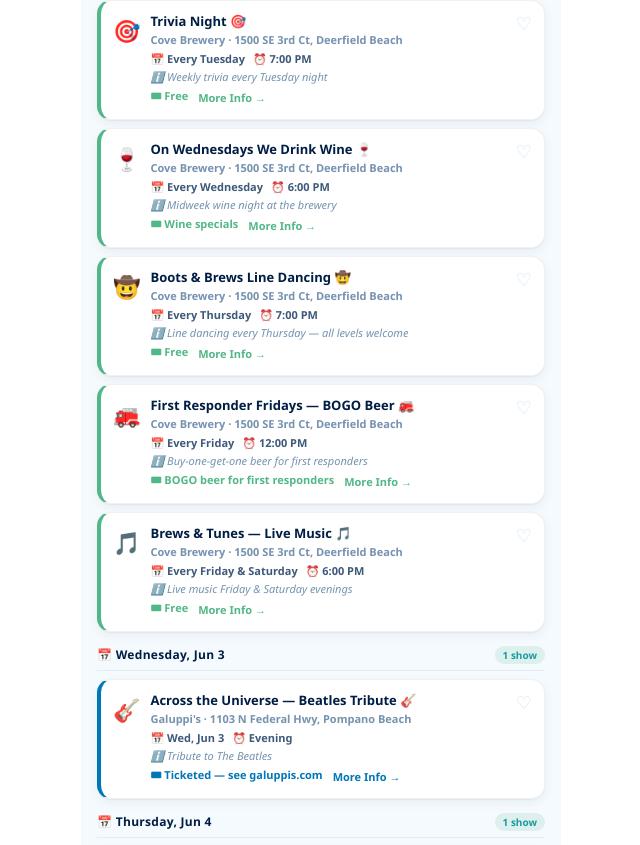
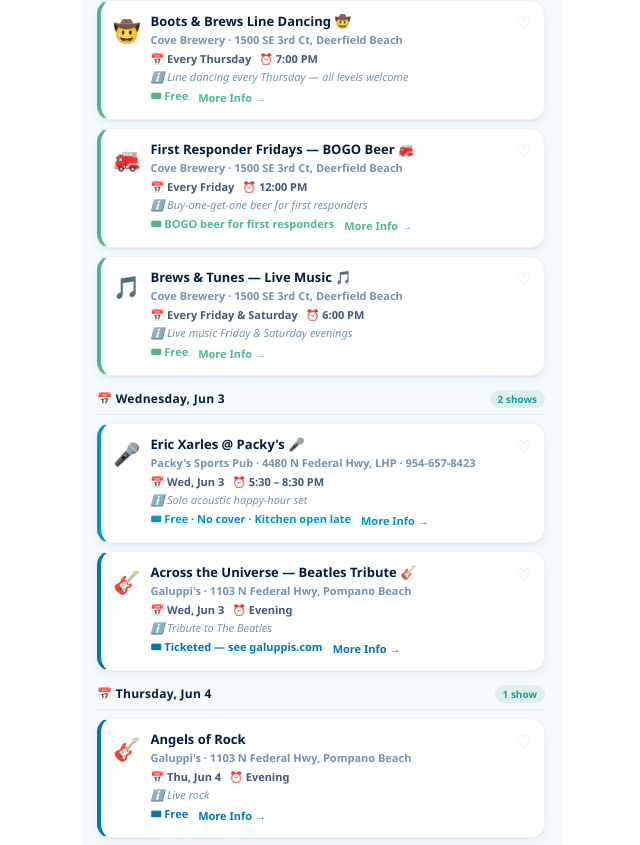
Before and after one commit to rebeccalword-lhp/lhpsocial, a React (Vite) app: page / in a window 1280 px wide. Shown: the part 1783-2628 px from the top of the page, without its empty margins (319-959 px from the left). Built offline with nearby package versions, Linux system fonts and the light colour scheme.

Commit message:
Update lhp-app.jsx

```diff
--- a/src/lhp-app.jsx
+++ b/src/lhp-app.jsx
@@ -112,8 +112,19 @@
 ];
 
 const featuredEvents = [
-  { id: "pk_wknd", venue: "packys", title: "Live Bands @ Packy's", org: "Packy's Sports Pub · 4480 N Federal Hwy, LHP · 954-657-8423", date: "Every Friday & Saturday", time: "8:00 PM – 12:00 AM", price: "Free · No cover · Kitchen open late", emoji: "🎸", note: "Live band every Fri & Sat night — see Packy's for who's playing.", link: "https://www.packyslhp.com/live-music/", color: "#0077B6", category: ["nightlife"] },
-  { id: "pk_wed", venue: "packys", title: "Acoustic Wednesdays @ Packy's", org: "Packy's Sports Pub · 4480 N Federal Hwy, LHP", date: "Every Wednesday", time: "5:30 – 8:30 PM", price: "Free · Kitchen open late", emoji: "🎤", note: "Solo acoustic happy-hour set — see Packy's for the performer.", link: "https://www.packyslhp.com/live-music/", color: "#0096C7", category: ["nightlife"] },
+  // PACKY'S — JUNE 2026 (Wed solos 5:30–8:30 PM · Fri/Sat bands 8 PM–12 AM)
+  { id: "pkj1", venue: "packys", title: "Eric Xarles @ Packy's 🎤", org: "Packy's Sports Pub · 4480 N Federal Hwy, LHP · 954-657-8423", date: "Wed, Jun 3", time: "5:30 – 8:30 PM", price: "Free · No cover · Kitchen open late", emoji: "🎤", note: "Solo acoustic happy-hour set", link: "https://www.packyslhp.com/live-music/", color: "#0096C7", category: ["nightlife"], endDate: "2026-06-03" },
+  { id: "pkj2", venue: "packys", title: "UnRavel @ Packy's 🎸", org: "Packy's Sports Pub · 4480 N Federal Hwy, LHP · 954-657-8423", date: "Fri, Jun 5", time: "8:00 PM – 12:00 AM", price: "Free · No cover · Kitchen open late", emoji: "🎸", note: "Live band", link: "https://www.packyslhp.com/live-music/", color: "#0077B6", category: ["nightlife"], endDate: "2026-06-05" },
+  { id: "pkj3", venue: "packys", title: "The Crush @ Packy's 🎸", org: "Packy's Sports Pub · 4480 N Federal Hwy, LHP · 954-657-8423", date: "Sat, Jun 6", time: "8:00 PM – 12:00 AM", price: "Free · No cover · Kitchen open late", emoji: "🎸", note: "Live band", link: "https://www.packyslhp.com/live-music/", color: "#0077B6", category: ["nightlife"], endDate: "2026-06-06" },
+  { id: "pkj4", venue: "packys", title: "Daniel Ericks @ Packy's 🎤", org: "Packy's Sports Pub · 4480 N Federal Hwy, LHP · 954-657-8423", date: "Wed, Jun 10", time: "5:30 – 8:30 PM", price: "Free · No cover · Kitchen open late", emoji: "🎤", note: "Solo acoustic happy-hour set", link: "https://www.packyslhp.com/live-music/", color: "#0096C7", category: ["nightlife"], endDate: "2026-06-10" },
+  { id: "pkj5", venue: "packys", title: "Friday at Five @ Packy's 🎸", org: "Packy's Sports Pub · 4480 N Federal Hwy, LHP · 954-657-8423", date: "Fri, Jun 12", time: "8:00 PM – 12:00 AM", price: "Free · No cover · Kitchen open late", emoji: "🎸", note: "Live band", link: "https://www.packyslhp.com/live-music/", color: "#0077B6", category: ["nightlife"], endDate: "2026-06-12" },
+  { id: "pkj6", venue: "packys", title: "Alive Beat @ Packy's 🎸", org: "Packy's Sports Pub · 4480 N Federal Hwy, LHP · 954-657-8423", date: "Sat, Jun 13", time: "8:00 PM – 12:00 AM", price: "Free · No cover · Kitchen open late", emoji: "🎸", note: "Live band", link: "https://www.packyslhp.com/live-music/", color: "#0077B6", category: ["nightlife"], endDate: "2026-06-13" },
+  { id: "pkj7", venue: "packys", title: "Daniel Camuto @ Packy's 🎤", org: "Packy's Sports Pub · 4480 N Federal Hwy, LHP · 954-657-8423", date: "Wed, Jun 17", time: "5:30 – 8:30 PM", price: "Free · No cover · Kitchen open late", emoji: "🎤", note: "Solo acoustic happy-hour set", link: "https://www.packyslhp.com/live-music/", color: "#0096C7", category: ["nightlife"], endDate: "2026-06-17" },
+  { id: "pkj8", venue: "packys", title: "Aces and Kings @ Packy's 🎸", org: "Packy's Sports Pub · 4480 N Federal Hwy, LHP · 954-657-8423", date: "Fri, Jun 19", time: "8:00 PM – 12:00 AM", price: "Free · No cover · Kitchen open late", emoji: "🎸", note: "Live band", link: "https://www.packyslhp.com/live-music/", color: "#0077B6", category: ["nightlife"], endDate: "2026-06-19" },
+  { id: "pkj9", venue: "packys", title: "Rough Shot @ Packy's 🎸", org: "Packy's Sports Pub · 4480 N Federal Hwy, LHP · 954-657-8423", date: "Sat, Jun 20", time: "8:00 PM – 12:00 AM", price: "Free · No cover · Kitchen open late", emoji: "🎸", note: "Live band", link: "https://www.packyslhp.com/live-music/", color: "#0077B6", category: ["nightlife"], endDate: "2026-06-20" },
+  { id: "pkj10", venue: "packys", title: "Victor Simar @ Packy's 🎤", org: "Packy's Sports Pub · 4480 N Federal Hwy, LHP · 954-657-8423", date: "Wed, Jun 24", time: "5:30 – 8:30 PM", price: "Free · No cover · Kitchen open late", emoji: "🎤", note: "Solo acoustic happy-hour set", link: "https://www.packyslhp.com/live-music/", color: "#0096C7", category: ["nightlife"], endDate: "2026-06-24" },
+  { id: "pkj11", venue: "packys", title: "The Smokin' Aces @ Packy's 🎸", org: "Packy's Sports Pub · 4480 N Federal Hwy, LHP · 954-657-8423", date: "Fri, Jun 26", time: "8:00 PM – 12:00 AM", price: "Free · No cover · Kitchen open late", emoji: "🎸", note: "Live band", link: "https://www.packyslhp.com/live-music/", color: "#0077B6", category: ["nightlife"], endDate: "2026-06-26" },
+  { id: "pkj12", venue: "packys", title: "Big City Band @ Packy's 🎸", org: "Packy's Sports Pub · 4480 N Federal Hwy, LHP · 954-657-8423", date: "Sat, Jun 27", time: "8:00 PM – 12:00 AM", price: "Free · No cover · Kitchen open late", emoji: "🎸", note: "Live band", link: "https://www.packyslhp.com/live-music/", color: "#0077B6", category: ["nightlife"], endDate: "2026-06-27" },
   { id: "f2", venue: "nautidawg", title: "Mark Zaden @ The Nauti Dawg ⚓", org: "The Nauti Dawg Marina Cafe · Mark Zaden & The Weedline Band", date: "Every Friday & Sunday", time: "5:30 – 9:30 PM", price: "Tickets at nautidawg.com", emoji: "⚓", note: "At the new Nauti Bar right at B Dock", link: "https://nautidawg.com", color: "#00B4A6", category: ["nightlife"] },
   { id: "papas_live", venue: "papas", title: "Live Music @ Papa's Raw Bar", org: "Papa's Raw Bar · 4610 N Federal Hwy, LHP", date: "Fri & Sat nights · Sun afternoons", time: "Fri/Sat 7–10 PM · Sun 1–4 PM", price: "Free", emoji: "🦞", note: "Live music on the water — see this month's lineup below.", link: null, color: "#00B4A6", category: ["nightlife"] },
   { id: "papj1", venue: "papas", title: "Marcus Amaya @ Papa's Raw Bar 🦞", org: "Papa's Raw Bar · 4610 N Federal Hwy, LHP", date: "Fri, Jun 5", time: "7:00 – 10:00 PM", price: "Free", emoji: "🦞", note: "Live music on the water", link: null, color: "#00B4A6", category: ["nightlife"], endDate: "2026-06-05" },
```
